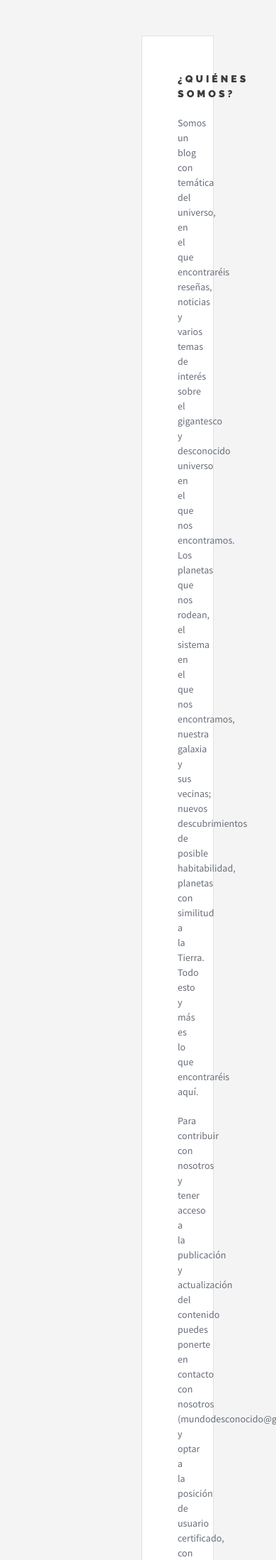
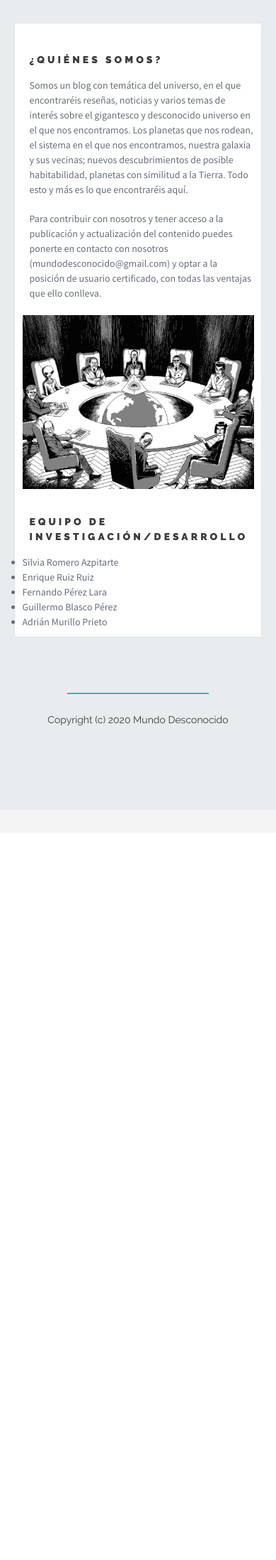
Before and after one commit to silviazpi1/proyectoIS2, a Django app: page /about/ in a window 390 px wide; the page is wider, and only the part inside the window is pictured. Shown: the part 56-2254 px from the top of that part at 71% size. After the commit the page ends 1197 px from the top of that part, so only its background shows below. Run offline with Django 3.2, Linux system fonts and the light colour scheme; some libraries are stand-ins or nearby versions.

Commit message:
Responsive 100%

```diff
--- a/src/MundoDesconocido/settings.py
+++ b/src/MundoDesconocido/settings.py
@@ -73,6 +73,7 @@ TEMPLATES = [
                 'django.template.context_processors.request',
                 'django.contrib.auth.context_processors.auth',
                 'django.contrib.messages.context_processors.messages',
+
             ],
         },
     },
--- a/src/templates/about.html
+++ b/src/templates/about.html
@@ -1,18 +1,19 @@
 {% extends "base.html" %} {% block head_title %}Sobre nosotros{% endblock %} {% block extra_body %}
 <link href="/static/css/about.css" rel="stylesheet">
 
-<div class="aboutContainer">
+<div class="jumbotron jumbotron-fluid">
     <div class="divSection">
-        <header>
-            <h2>¿Quiénes somos?</h2>
-        </header>
-        <section>
-            <p>Somos un blog con temática del universo, en el que encontraréis reseñas, noticias y varios temas de interés sobre el gigantesco y desconocido universo en el que nos encontramos. Los planetas que nos rodean, el sistema en el que nos encontramos,
-                nuestra galaxia y sus vecinas; nuevos descubrimientos de posible habitabilidad, planetas con similitud a la Tierra. Todo esto y más es lo que encontraréis aquí.</p>
-            <p>Para <b>contribuir con nosotros</b> y tener acceso a la publicación y actualización del contenido puedes ponerte en contacto con nosotros (mundodesconocido@gmail.com) y optar a la posición de <a href="/admin/login">usuario certificado</a>,
-                con todas las ventajas que ello conlleva.</p>
-            <img src="/static/assets/images/1182616.gif">
-        </section>
+        <div class="header">
+            <h1>¿Quiénes somos?</h1>
+        </div>
+        <p>Somos un blog con temática del universo, en el que encontraréis reseñas, noticias y varios temas de interés sobre el gigantesco y desconocido universo en el que nos encontramos. Los planetas que nos rodean, el sistema en el que nos encontramos,
+            nuestra galaxia y sus vecinas; nuevos descubrimientos de posible habitabilidad, planetas con similitud a la Tierra. Todo esto y más es lo que encontraréis aquí.</p>
+        <p>Para <b>contribuir con nosotros</b> y tener acceso a la publicación y actualización del contenido puedes ponerte en contacto con nosotros (mundodesconocido@gmail.com) y optar a la posición de <a href="/admin/login">usuario certificado</a>,
+            con todas las ventajas que ello conlleva.</p>
+        <div class="center">
+            <img src="/static/assets/images/1182616.gif" class="img-fluid" style="margin: 0 auto">
+        </div>
+        <div class="block-center">
         <h1>Equipo de Investigación/Desarrollo</h1>
         <ul>
             <li>Silvia Romero Azpitarte</li>
@@ -24,7 +25,7 @@
     </div>
 </div>
 
-{% endblock extra_body %} {% block extra_scripts %}
+ {% endblock extra_body %} {% block extra_scripts %}
 <script type="text/javascript">
     setCurrentPage(1);
 </script>
--- a/src/templates/base.html
+++ b/src/templates/base.html
@@ -17,23 +17,13 @@
 </head>
 
 <body>
-    <!-- <header id="hdrMain">
-        <h1><a href="/index">Mundo Desconocido</a></h1>
-        <nav class="navMenu">
-            <ul>
-                <li><a class="navElement" href="/index">Inicio</a></li>
-                <li><a class="navElement" href="/about">Sobre nosotros</a></li>
-            </ul>
-        </nav>
-        <a class="loginButton" href="/admin">Iniciar sesión</a>
-    </header> -->
-
     <header id="hdrMain">
         <h1><a href="/index">Mundo Desconocido</a></h1>
         <nav class="navMenu">
             <ul>
                 <li><a class="navElement" href="/index">Inicio</a></li>
                 <li><a class="navElement" href="/about">Sobre nosotros</a></li>
+                <li class="navElement loginMobile" onClick="toggleMenu()"><a class="navElement" href="/admin">Iniciar sesión</a></li>
             </ul>
         </nav>
         <a class="loginButton" href="/admin">Iniciar sesión</a>
--- a/src/templates/css/about.css
+++ b/src/templates/css/about.css
@@ -1,34 +1,54 @@
-div.aboutContainer {
+div.divSection {
     padding: 50px 200px;
 }
 
-div.aboutContainer div.divSection {
+div.divSection {
     margin-bottom: 50px;
     border: solid 1px rgba(160, 160, 160, 0.3);
     background-color: #FFFFFF;
     padding: 50px;
 }
 
-div.aboutContainer div.divSection header {
+div.divSection header {
     position: relative;
     margin-bottom: 20px;
 }
 
-div.aboutContainer div.divSection p {
+div.divSection p {
     margin-bottom: 20px;
+    margin-left: 10px;
 }
 
-div.aboutContainer div.divSection h1 {
+div.divSection h1 {
     margin-top: 30px;
     margin-bottom: 15px;
+    margin-left: 10px;
 }
 
-div.aboutContainer div.divSection ul {
+div.divSection ul {
     list-style: disc;
-    margin: 0 20px;
+    margin: 10 20px;
 }
 
-img {
-    display:block;
-    margin:auto;
+div.center {
+    width: 100%;
+    margin: auto;
+    text-align: center;
 }
+
+div.divSection {
+    margin: 10 20px;
+    padding: 3%;
+    border: solid 1px rgba(160, 160, 160, 0.3);
+    background-color: #FFFFFF;
+}
+
+div.divSection header {
+    padding: 50px 130px 20px 50px;
+    position: relative;
+}
+
+.jumbotron-fluid {
+    padding-left: 20px;
+    padding-right: 20px;
+}
--- a/src/templates/css/main.css
+++ b/src/templates/css/main.css
@@ -162,6 +162,10 @@ header#hdrMain nav.navMenu {
     display: inline-block;
 }
 
+li.loginMobile {
+    display: none !important;
+}
+
 @media screen and (max-width: 780px) {
     header#hdrMain nav.navMenu {
         position: absolute;
@@ -183,6 +187,9 @@ header#hdrMain nav.navMenu {
     }
     li a {
         padding: 0px 25px !important;
+    }
+    li.loginMobile {
+        display: block !important;
     }
 }
 
@@ -338,3 +345,7 @@ footer.main_footer:before {
     font-family: "Raleway Black";
     src: url("../fonts/Raleway-Black.ttf");
 }
+
+caption {
+    caption-side: top;
+}
--- a/src/templates/js/navigation.js
+++ b/src/templates/js/navigation.js
@@ -1,5 +1,16 @@
 var navigation = document.getElementsByClassName("navElement");
+var isMenuOpen = false;
 
 function setCurrentPage(index) {
     navigation[index].classList.add("aCurrent");
 }
+
+function toggleMenu() {
+    if (isMenuOpen === false) {
+        document.querySelector("header#hdrMain nav.navMenu").style.display = "block";
+    } else {
+        document.querySelector("header#hdrMain nav.navMenu").style.display = "none";
+    }
+
+    isMenuOpen = !isMenuOpen;
+}
```
Also changed, not shown: src/templates/css/index.css (+25 -2 lines), src/templates/index.html (+4 -4 lines), src/templates/post.html (+41 -4 lines), 1 other file.
